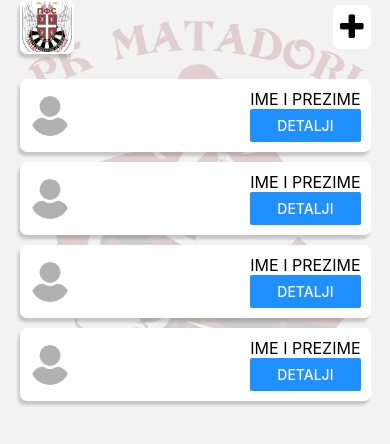
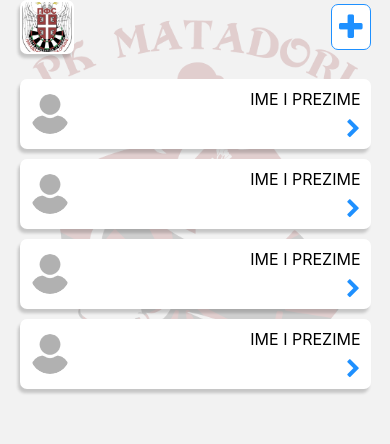
Before and after one commit to Adrian-Swifter/Darts-Club-Membership-Tracker, a React Native app: screen /Homepage in a window 390 px wide. Shown: the top 444 px of the page. Built offline with nearby package versions, Linux system fonts and the light colour scheme.

Commit message:
additional stylyng of header addmember

```diff
--- a/app/components/Header.js
+++ b/app/components/Header.js
@@ -28,7 +28,7 @@ function Header({ navigation }) {
       </View>
       <View>
         <TouchableOpacity onPress={() => navigation.navigate("Add Member")}>
-          <Icon style={styles.icon} name="plus" size={30} color="black" />
+          <Icon style={styles.icon} name="plus" size={30} color="dodgerblue" />
         </TouchableOpacity>
       </View>
     </SafeAreaView>
@@ -55,5 +55,7 @@ const styles = StyleSheet.create({
     backgroundColor: "white",
     padding: 7,
     borderRadius: 7,
+    borderColor: "dodgerblue",
+    borderWidth: 1
   },
 });
--- a/app/components/Member.js
+++ b/app/components/Member.js
@@ -1,5 +1,6 @@
 import React from "react";
 import { View, Image, Text, Button, StyleSheet } from "react-native";
+import Icon from "react-native-vector-icons/FontAwesome";
 
 function Member(props) {
   const btn = () => {
@@ -10,14 +11,9 @@ function Member(props) {
       <View>
         <Image style={styles.image} source={require("../assets/user.png")} />
       </View>
-      <View>
+      <View style={styles.iconContainer} >
         <Text style={styles.text}>Ime i Prezime</Text>
-        <Button
-          onPress={btn}
-          title="Detalji"
-          color="dodgerblue"
-          accessibilityLabel="Detalji o clanu pikado kluba"
-        />
+        <Icon style={styles.icon} name="chevron-right" size={20} color="dodgerblue" />
       </View>
     </View>
   );
@@ -30,7 +26,7 @@ const styles = StyleSheet.create({
     flexDirection: "row",
     justifyContent: "space-between",
     alignItems: "center",
-    backgroundColor: "rgb(255, 255, 255)",
+    backgroundColor: "white",
     width: "90%",
     margin: 5,
     shadowColor: "#171717",
@@ -51,4 +47,10 @@ const styles = StyleSheet.create({
     fontSize: 16,
     textTransform: "uppercase",
   },
+  iconContainer: {
+    alignItems: "flex-end"
+  },
+  icon: {
+    paddingTop: 10
+  }
 });
--- a/app/screens/AddMember.js
+++ b/app/screens/AddMember.js
@@ -6,7 +6,7 @@ function AddMember(props) {
   return (
     <View style={styles.container}>
       <Formik
-        initialValues={{ imePrezime: "", email: "", visinaClanarine: 0 }}
+        initialValues={{ imePrezime: "", email: "", visinaClanarine: "" }}
         onSubmit={(values) => {
           console.log(values);
         }}
@@ -29,7 +29,7 @@ function AddMember(props) {
               value={props.values.visinaClanarine}
             />
 
-            <Button title="submit" color="gold" onPress={props.handleSubmit} />
+            <Button title="submit" color="dodgerblue" onPress={props.handleSubmit} />
           </View>
         )}
       </Formik>
```
